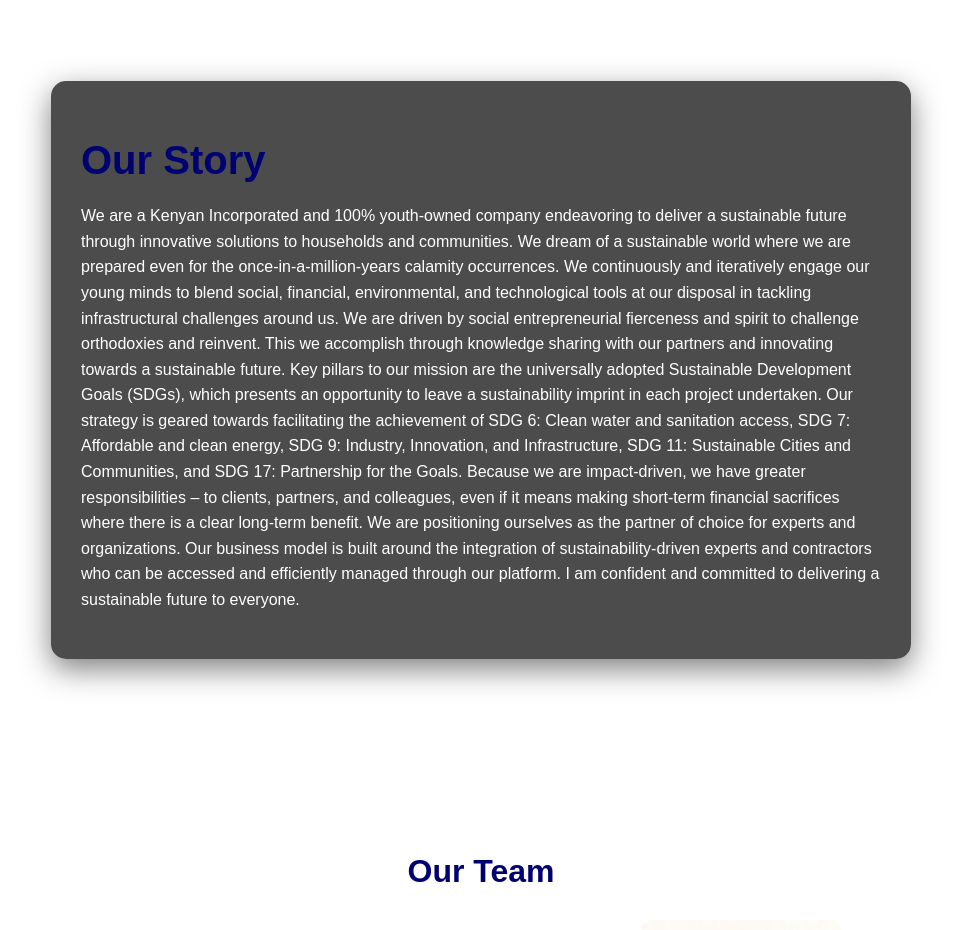
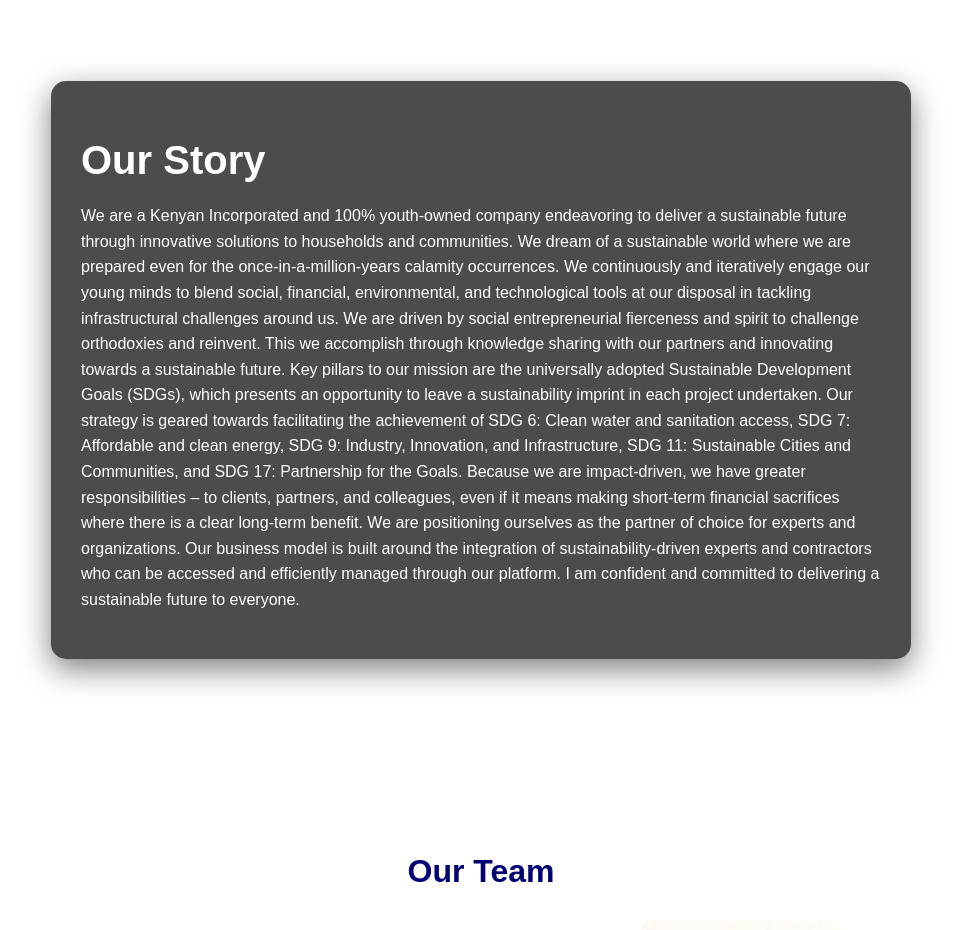
Before and after one commit to uncle12genius/SusRecomm3, a React (Vite) app: page / in a window 1280 px wide. Shown: the part 1240-2170 px from the top of the page, without its empty margins (159-1120 px from the left). Built offline with nearby package versions, Linux system fonts and the light colour scheme.

Commit message:
story fix

```diff
--- a/src/styles/Story.css
+++ b/src/styles/Story.css
@@ -23,7 +23,7 @@
 .story-title {
   font-size: 2.5rem;
   margin-bottom: 20px;
-  color:#000072;
+  color:white ;
 }
 
 
```
